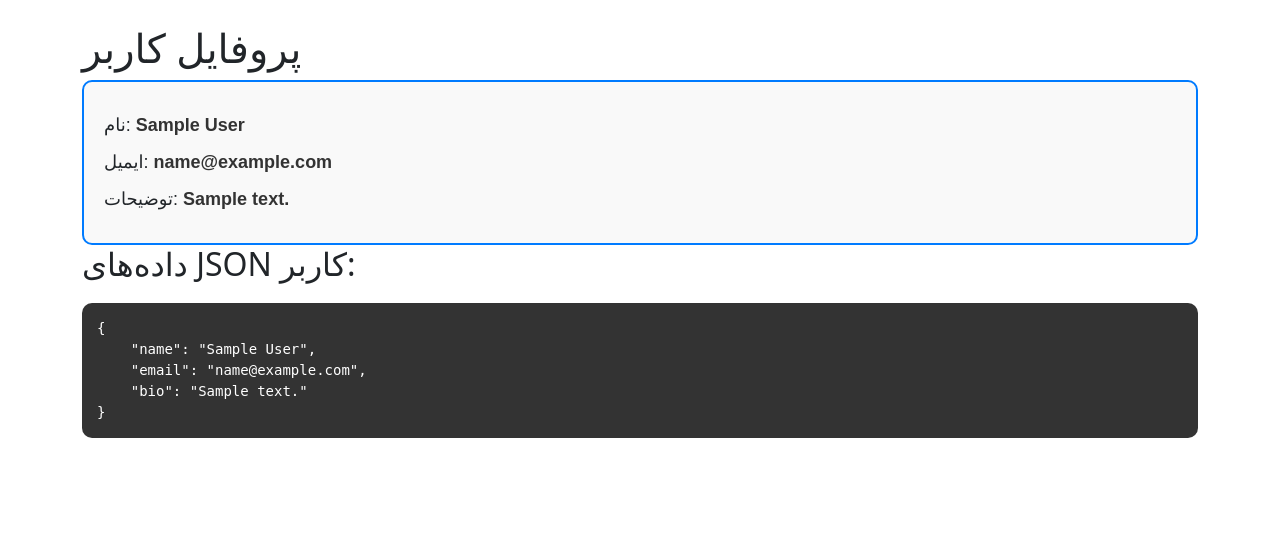
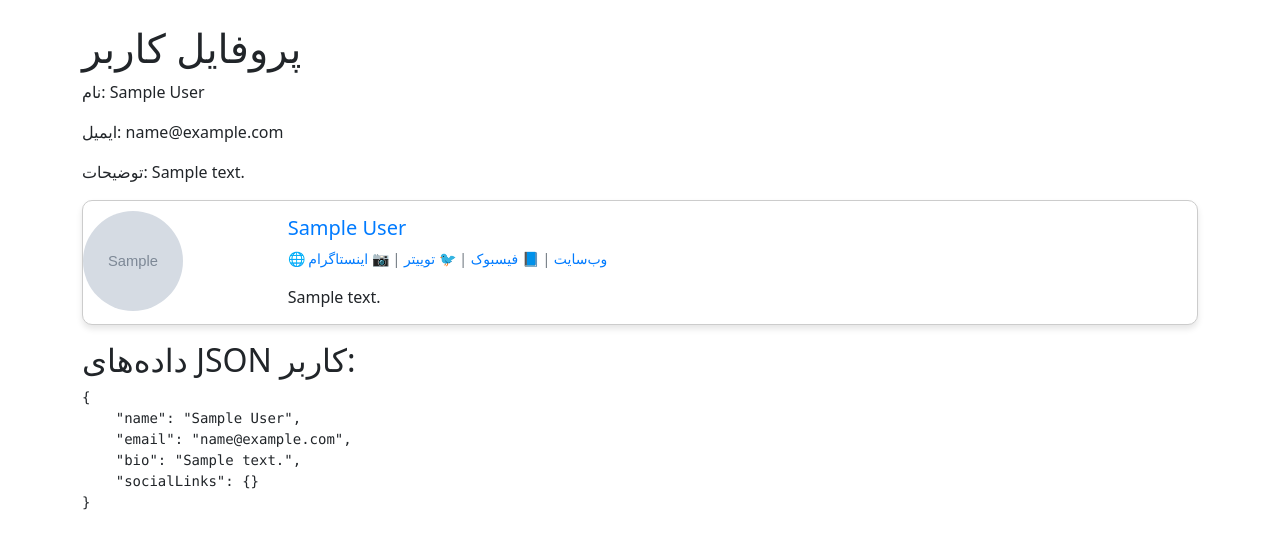
Before and after one commit to yazdancode/blog, a Django app: template templates/registration/user_profile.html in a window 1280 px wide. Shown: the part 56-605 px from the top of the page. Run offline with Django 5.2, Linux system fonts and the light colour scheme; the template is opened without the code that fills it: most values are stand-ins (such as "Sample title", 1, 10 or a date in 2020); grey boxes marked "Sample" are stand-in pictures.

Commit message:
Create A Blog Profile Page

```diff
--- a/members/static/members/css/user_profile.css
+++ b/members/static/members/css/user_profile.css
@@ -1,29 +1,45 @@
-/* استایل برای بخش پروفایل کاربر */
-#userProfile {
-    border: 2px solid #007bff;
-    padding: 20px;
+/* استایل کارت پروفایل */
+.card {
+    border: 1px solid #ccc;
     border-radius: 10px;
-    background-color: #f9f9f9;
-    font-family: Arial, sans-serif;
+    margin-bottom: 20px;
+    box-shadow: 0 4px 6px rgba(0, 0, 0, 0.1);
 }
 
-#userProfile p {
-    margin: 10px 0;
-    font-size: 18px;
+.card-img {
+    border-radius: 50%;
+    width: 100px;
+    height: 100px;
+    object-fit: cover;
+    margin: 10px auto;
 }
 
-#userProfile span {
-    font-weight: bold;
-    color: #333;
+.card-body {
+    padding: 15px;
 }
 
-/* استایل برای نمایش JSON */
-#jsonOutput {
-    margin-top: 20px;
-    background-color: #333;
-    color: #fff;
-    padding: 15px;
-    border-radius: 10px;
-    font-family: monospace;
-    overflow: auto;
+.card-title {
+    font-size: 20px;
+    color: #007bff;
 }
+
+.card-text {
+    font-size: 16px;
+    line-height: 1.5;
+}
+
+/* لینک‌های شبکه‌های اجتماعی */
+.bi {
+    margin-right: 5px;
+    color: #007bff;
+}
+
+a {
+    text-decoration: none;
+    color: #007bff;
+}
+
+a:hover {
+    text-decoration: underline;
+    color: #0056b3;
+}
--- a/members/static/members/js/user_profile.js
+++ b/members/static/members/js/user_profile.js
@@ -1,17 +1,26 @@
-// داده‌های کاربر از قالب HTML استخراج می‌شود
+// استخراج داده‌ها و تبدیل به JSON
 document.addEventListener('DOMContentLoaded', () => {
     const userName = document.getElementById('userName').textContent.trim();
     const userEmail = document.getElementById('userEmail').textContent.trim();
     const userBio = document.getElementById('userBio').textContent.trim();
 
-    // داده‌ها به صورت JSON تبدیل می‌شوند
+    // داده‌های شبکه‌های اجتماعی
+    const socialLinks = {};
+    document.querySelectorAll('.bi').forEach(icon => {
+        const link = icon.parentElement;
+        const network = link.title.replace('مشاهده ', '').trim();
+        socialLinks[network] = link.href || 'ثبت نشده است';
+    });
+
+    // تبدیل اطلاعات به JSON
     const userData = {
         name: userName,
         email: userEmail,
         bio: userBio,
+        socialLinks: socialLinks,
     };
 
-    // داده‌های JSON در خروجی نشان داده می‌شود
+    // نمایش JSON در خروجی
     const jsonOutput = document.getElementById('jsonOutput');
     jsonOutput.textContent = JSON.stringify(userData, null, 4);
 });
--- a/templates/registration/user_profile.html
+++ b/templates/registration/user_profile.html
@@ -7,15 +7,48 @@
 <div id="userProfile">
     <p>نام: <span id="userName">{{ page_user.first_name }} {{ page_user.last_name }}</span></p>
     <p>ایمیل: <span id="userEmail">{{ page_user.email }}</span></p>
-    <p>توضیحات: <span id="userBio">{{ page_user.profile.bio }}</span></p>
+    <p>توضیحات: <span id="userBio">{{ page_user.profile.bio|default:"توضیحاتی ثبت نشده است." }}</span></p>
+</div>
+
+<div class="card mb-3">
+    {% if page_user.profile.profile_pic %}
+    <div class="row no-gutters">
+        <div class="col-md-2">
+            <img src="{{ page_user.profile.profile_pic.url }}" alt="عکس پروفایل" class="card-img">
+        </div>
+        <div class="col-md-10">
+            <div class="card-body">
+                <h5 class="card-title">{{ page_user.first_name }} {{ page_user.last_name }}</h5>
+                <p class="small text-muted">
+                    {% if page_user.profile.website_url %}
+                        <a href="{{ page_user.profile.website_url }}" target="_blank">🌐 وب‌سایت</a> |
+                    {% endif %}
+                    {% if page_user.profile.facebook_url %}
+                        <a href="{{ page_user.profile.facebook_url }}" target="_blank">📘 فیسبوک</a> |
+                    {% endif %}
+                    {% if page_user.profile.twitter_url %}
+                        <a href="{{ page_user.profile.twitter_url }}" target="_blank">🐦 توییتر</a> |
+                    {% endif %}
+                    {% if page_user.profile.instagram_url %}
+                        <a href="{{ page_user.profile.instagram_url }}" target="_blank">📷 اینستاگرام</a>
+                    {% endif %}
+                </p>
+                <p class="card-text">
+                    {{ page_user.profile.bio|default:"توضیحاتی ثبت نشده است." }}
+                </p>
+            </div>
+        </div>
+    </div>
+    {% else %}
+        <p>عکس پروفایل ثبت نشده است.</p>
+    {% endif %}
 </div>
 
 <h2>داده‌های JSON کاربر:</h2>
-<pre id="jsonOutput">
+<pre id="jsonOutput"></pre>
 
-</pre>
-
-<!-- این فایل CSS و جاوااسکریپت مربوطه را اضافه می‌کند -->
+<!-- لینک به فایل‌های استاتیک -->
 <link rel="stylesheet" href="{% static 'members/css/user_profile.css' %}">
 <script src="{% static 'members/js/user_profile.js' %}"></script>
+
 {% endblock %}
```
